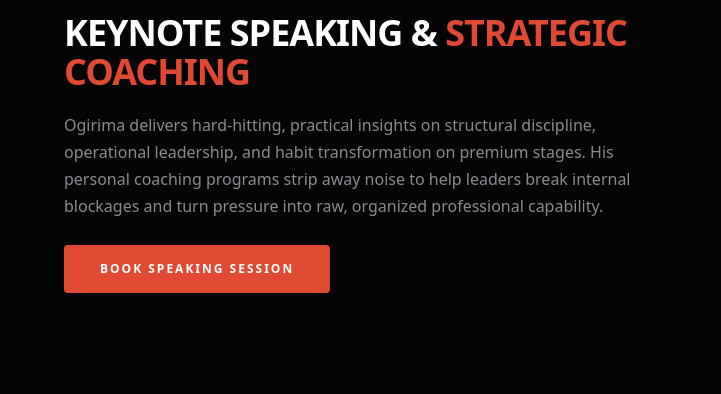
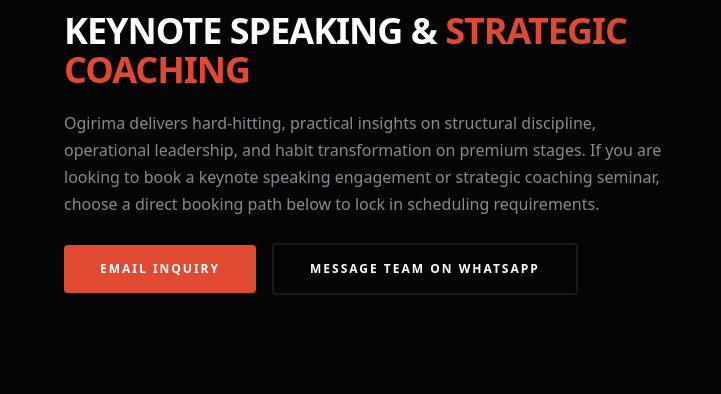
Before and after one commit to Ogirimaobey/ogirimaobey, a plain HTML site: page about.html in a window 1280 px wide. Shown: the part 1565-1959 px from the top of the page, 0-721 px from the left. Drawn offline with Linux system fonts and the light colour scheme; files whose address does not match are found by name.

Commit message:
Revamp booking actions and styles in about.html
Updated the booking interface with new button styles and actions.

```diff
--- a/about.html
+++ b/about.html
@@ -172,7 +172,14 @@
             color: var(--terracotta);
         }
 
-        /* Core Call to Action Link button */
+        /* Booking Call-To-Action Button Row Styles System */
+        .booking-actions-row {
+            display: flex;
+            flex-direction: column;
+            gap: 16px;
+            margin-top: 12px;
+        }
+
         .action-link {
             display: inline-block;
             background-color: var(--terracotta);
@@ -186,12 +193,25 @@
             border-radius: 4px;
             transition: all 0.3s ease;
             width: fit-content;
+            text-align: center;
         }
 
         .action-link:hover {
             background-color: var(--pure-white);
             color: var(--matte-black);
             transform: translateY(-3px);
+        }
+
+        .action-link.secondary-btn {
+            background-color: transparent;
+            border: 2px solid var(--border-dark);
+            color: var(--pure-white);
+        }
+
+        .action-link.secondary-btn:hover {
+            border-color: var(--pure-white);
+            background-color: var(--pure-white);
+            color: var(--matte-black);
         }
 
         /* 7. New Connection Portals Grid Module */
@@ -277,6 +297,11 @@
                 width: 55%;
             }
 
+            .booking-actions-row {
+                flex-direction: row;
+                align-items: center;
+            }
+
             .social-grid {
                 grid-template-columns: repeat(4, 1fr);
                 gap: 20px;
@@ -339,7 +364,7 @@
 
                 <hr style="border: 0; border-top: 1px solid var(--border-dark); margin: 0;">
 
-                <!-- Pillar 2: Keynote Speaking & Life Coaching (Asymmetric Layout Shift) -->
+                <!-- Pillar 2: Keynote Speaking & Life Coaching ( बुकिंग इंटरफेस सुधार ) -->
                 <article class="pillar-row reverse reveal">
                     <div class="image-panel pillar-media">
                         <img src="WhatsApp Image 2026-05-27 at 03.33.40.jpeg" alt="Ogirima Obey Keynote Presentation" class="panel-img">
@@ -347,11 +372,16 @@
                     <div class="pillar-text-block">
                         <h2 class="pillar-title">Keynote Speaking & <span>Strategic Coaching</span></h2>
                         <p class="bio-text">
-                            Ogirima delivers hard-hitting, practical insights on structural discipline, operational leadership, and habit transformation on premium stages. His personal coaching programs strip away noise to help leaders break internal blockages and turn pressure into raw, organized professional capability.
+                            Ogirima delivers hard-hitting, practical insights on structural discipline, operational leadership, and habit transformation on premium stages. If you are looking to book a keynote speaking engagement or strategic coaching seminar, choose a direct booking path below to lock in scheduling requirements.
                         </p>
-                        <a href="ogirima@fundbridgeafrica.online?text=Hello%20Ogirima,%20I%20want%20to%20book%20you%20for%20a%20speaking/coaching%20session." target="_blank" class="action-link">
-                            Book Speaking Session
-                        </a>
+                        <div class="booking-actions-row">
+                            <a href="mailto:ogirima@fundbridgeafrica.online?subject=Keynote%20Speaker%20Booking%20Inquiry" class="action-link">
+                                Email Inquiry
+                            </a>
+                            <a href="https://wa.me/2349025643150?text=Hello%20Ogirima%20Obey%20Team,%20I%20want%20to%20book%20a%20keynote%20speaking%20session." target="_blank" class="action-link secondary-btn">
+                                Message Team on WhatsApp
+                            </a>
+                        </div>
                     </div>
                 </article>
 
```
